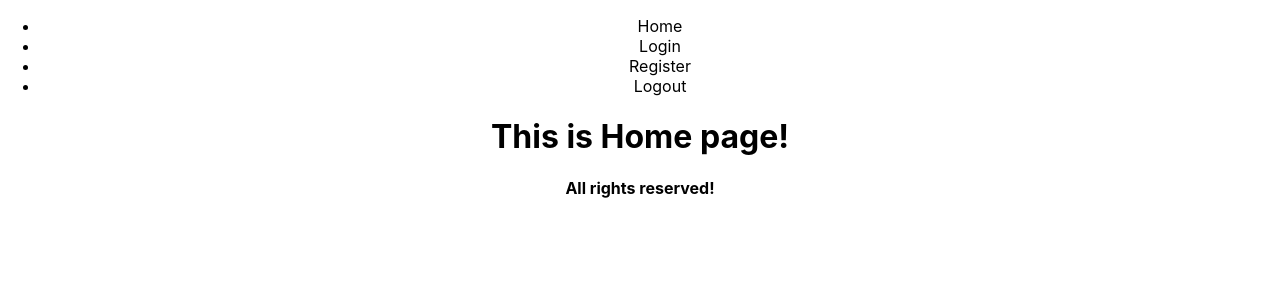
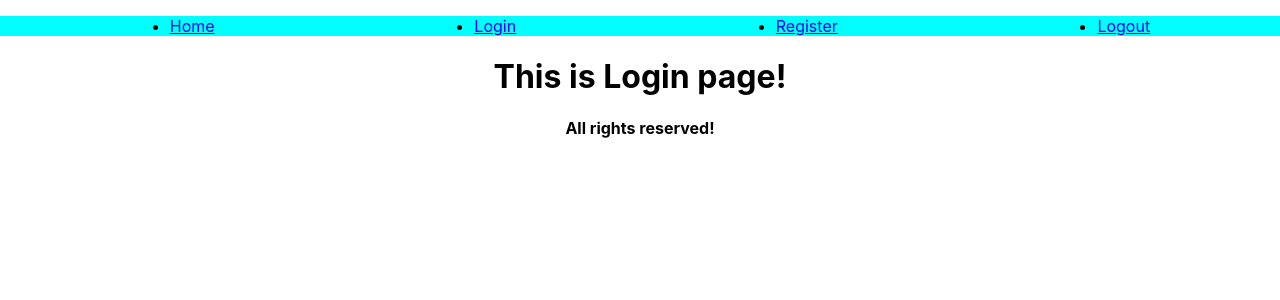
Before and after one commit to nikolov-ivan/BlogSystem, a React (Create React App) app in the folder Frontend/blog-system/: page /Login in a window 1280 px wide. Shown: the top 300 px of the page. Built offline with nearby package versions, Linux system fonts and the light colour scheme.

Commit message:
Add some basic pages + module.css

```diff
--- a/Frontend/blog-system/src/App.js
+++ b/Frontend/blog-system/src/App.js
@@ -1,7 +1,10 @@
 import { Route, Switch } from "react-router-dom";
 import Header from "./components/Header/Header";
-import Footer from './components/Footer/Footer';
+import Footer from "./components/Footer/Footer";
 import Home from "./components/Pages/Home";
+import Login from './components/Pages/Login';
+import Register from './components/Pages/Register';
+import Logout from './components/Pages/Logout';
 import "./App.css";
 
 function App() {
@@ -9,9 +12,12 @@ function App() {
     <div className="App">
       <Header />
       <Switch>
-        <Route path="/" component={Home} />
+        <Route exact path="/" component={Home} />
+        <Route exact path="/Login" component={Login} />
+        <Route exact path="/Register" component={Register} />
+        <Route exact path="/Logout" component={Logout} />
       </Switch>
-      <Footer/>
+      <Footer />
     </div>
   );
 }
--- a/Frontend/blog-system/src/components/Header/Header.js
+++ b/Frontend/blog-system/src/components/Header/Header.js
@@ -1,14 +1,24 @@
 import { React } from "react";
+import { Link } from "react-router-dom";
+import styles from './Header.module.css';
 
 const Header = () => {
   return (
-    <header>
+    <header className={styles.header}>
       <nav>
-        <ul>
-          <li>Home</li>
-          <li>Login</li>
-          <li>Register</li>
-          <li>Logout</li>
+        <ul className={styles.nav}>
+          <li>
+            <Link to="/">Home</Link>
+          </li>
+          <li>
+            <Link to="/Login">Login</Link>
+          </li>
+          <li>
+            <Link to="/Register">Register</Link>
+          </li>
+          <li>
+            <Link to="/Logout">Logout</Link>
+          </li>
         </ul>
       </nav>
     </header>
--- /dev/null
+++ b/Frontend/blog-system/src/components/Header/Header.module.css
@@ -0,0 +1,7 @@
+.header{
+    background-color: aqua;
+}
+.nav{
+    display: flex;
+    justify-content: space-around;
+}
--- /dev/null
+++ b/Frontend/blog-system/src/components/Pages/Login.js
@@ -0,0 +1,7 @@
+import { React } from "react";
+
+const Login = () => {
+  return <h1> This is Login page!</h1>;
+};
+
+export default Login;
--- /dev/null
+++ b/Frontend/blog-system/src/components/Pages/Logout.js
@@ -0,0 +1,7 @@
+import { React } from "react";
+
+const Logout = () => {
+  return <h1> This is Logout page!</h1>;
+};
+
+export default Logout;
--- /dev/null
+++ b/Frontend/blog-system/src/components/Pages/Register.js
@@ -0,0 +1,7 @@
+import { React } from "react";
+
+const Register = () => {
+  return <h1> This is Register page!</h1>;
+};
+
+export default Register;
```
